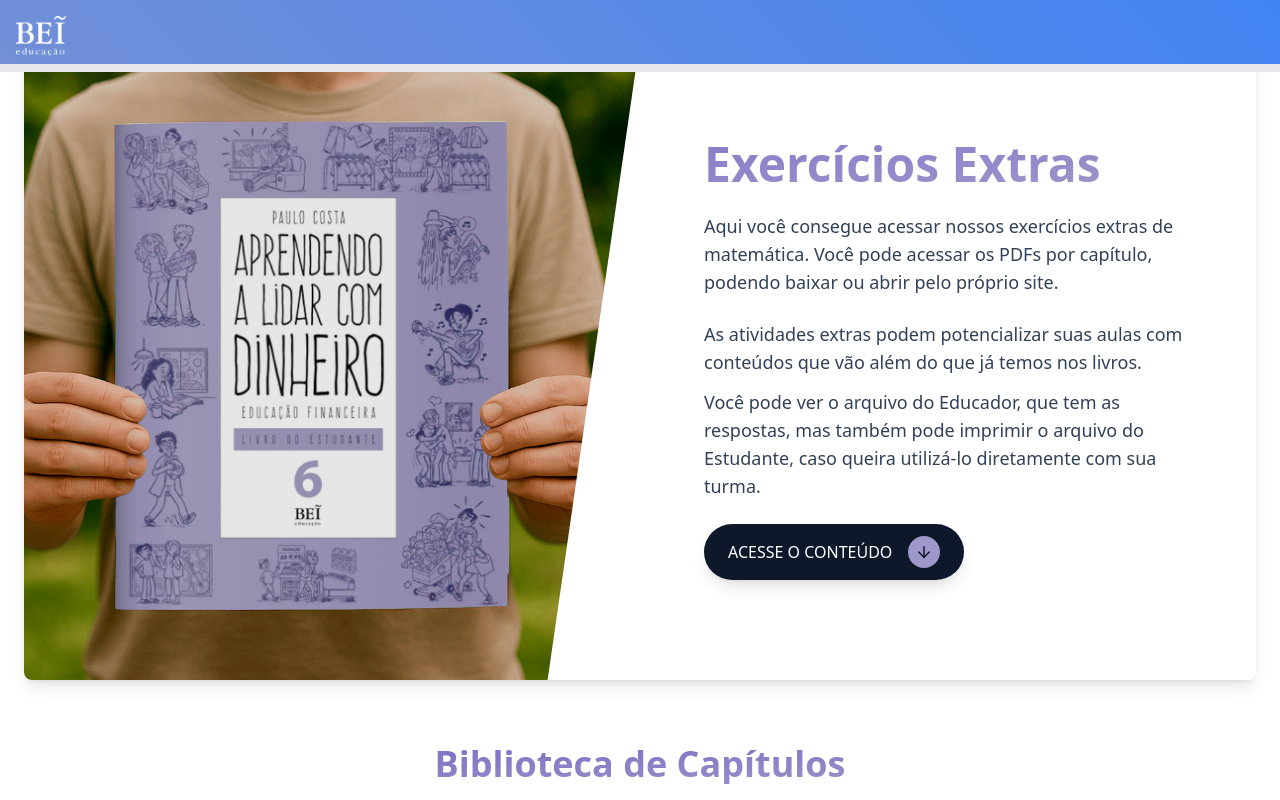
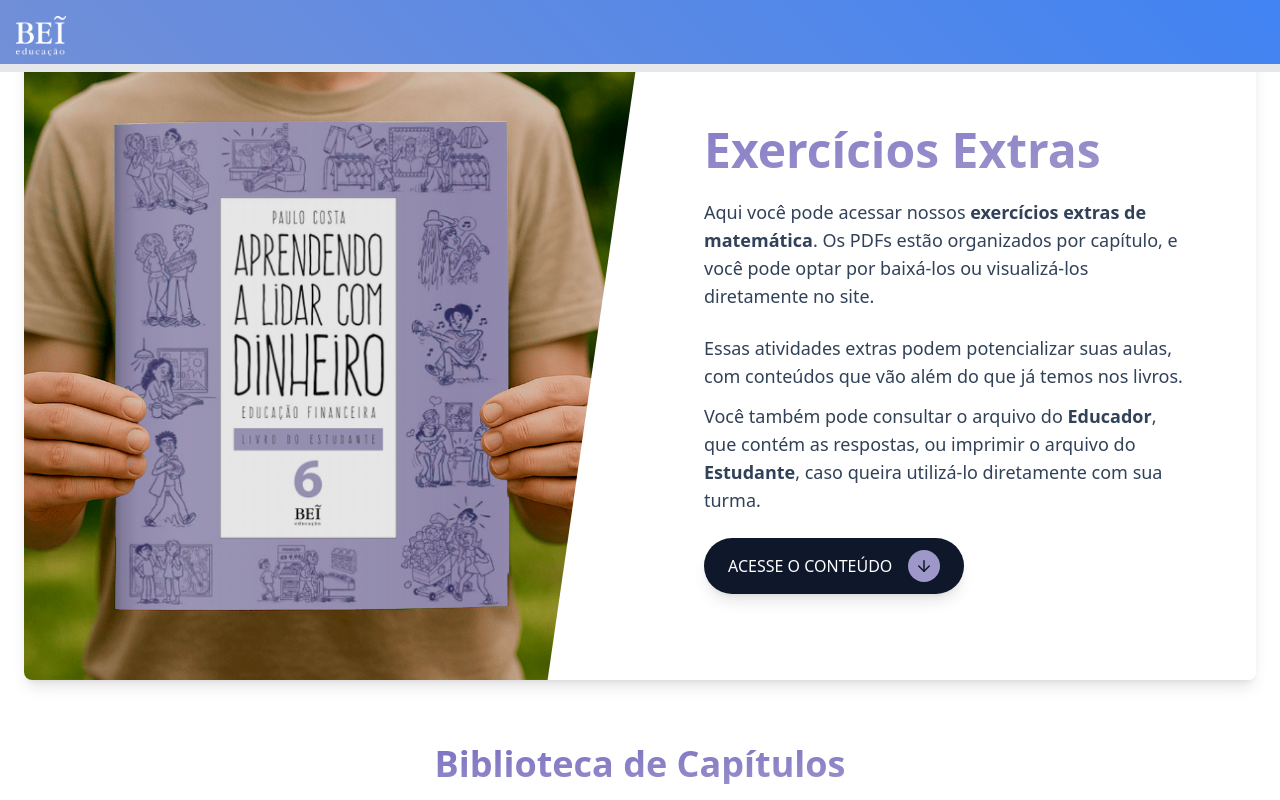
Before and after one commit to heliobei/exerciciosextras6o, a React (Vite) app: page / in a window 1280 px wide. Shown: the top 800 px of the page. Built offline with nearby package versions, Linux system fonts and the light colour scheme.

Commit message:
Update HeroSection.jsx

```diff
--- a/src/components/HeroSection.jsx
+++ b/src/components/HeroSection.jsx
@@ -38,16 +38,14 @@
             </h1>
 
             <p className="mb-3 sm:mb-6 text-base sm:text-lg text-slate-700">
-              Aqui você consegue acessar nossos exercícios extras de matemática.
-
-              Você pode acessar os PDFs por capítulo, podendo baixar ou abrir pelo próprio site.
+              Aqui você pode acessar nossos <strong>exercícios extras de matemática</strong>. Os PDFs estão organizados por capítulo, e você pode optar por baixá-los ou visualizá-los diretamente no site.
             </p>
 
             <p className="mb-3 text-base sm:text-lg text-slate-700">
-              As atividades extras podem potencializar suas aulas com conteúdos que vão além do que já temos nos livros.
+              Essas atividades extras podem <stron>potencializar suas aulas</stron>, com conteúdos que vão além do que já temos nos livros.
             </p>
             <p className="mb-6 text-base sm:text-lg text-slate-700">
-            Você pode ver o arquivo do Educador, que tem as respostas, mas também pode imprimir o arquivo do Estudante, caso queira utilizá-lo diretamente com sua turma.
+            Você também pode consultar o arquivo do <strong>Educador</strong>, que contém as respostas, ou imprimir o arquivo do <strong>Estudante</strong>, caso queira utilizá-lo diretamente com sua turma.
             </p>
             {/* Button - centralizado em mobile, sem ocupar toda a largura */}
             <div className="flex justify-center sm:justify-start">
```
